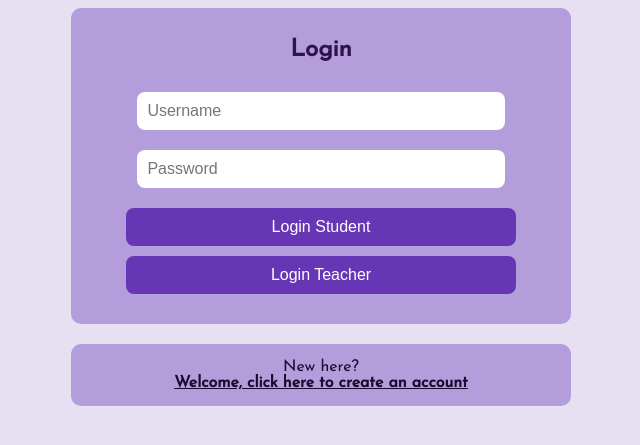
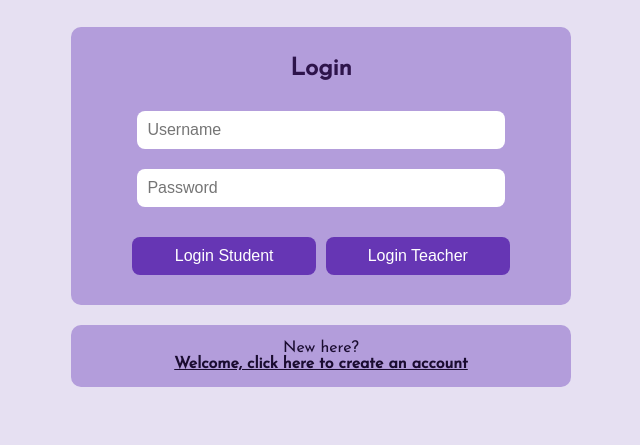
Before and after one commit to Trevorcofc/aiedu, a plain HTML site: page src/pages/login/index.html in a window 1280 px wide. Shown: the part 291-736 px from the top of the page, without its empty margins (319-959 px from the left). Drawn offline with Linux system fonts and the light colour scheme.

Commit message:
Update style.css

```diff
--- a/src/pages/login/style.css
+++ b/src/pages/login/style.css
@@ -73,6 +73,17 @@ body {
   background-color: #4b2591;
 }
 
+.button-group {
+  display: flex;
+  gap: 10px;
+  justify-content: center;
+  margin-top: 10px;
+}
+
+.button-group button {
+  width: 40%;
+}
+
 /* Signup Box */
 .signup-box {
   background-color: #b39ddb;
```
